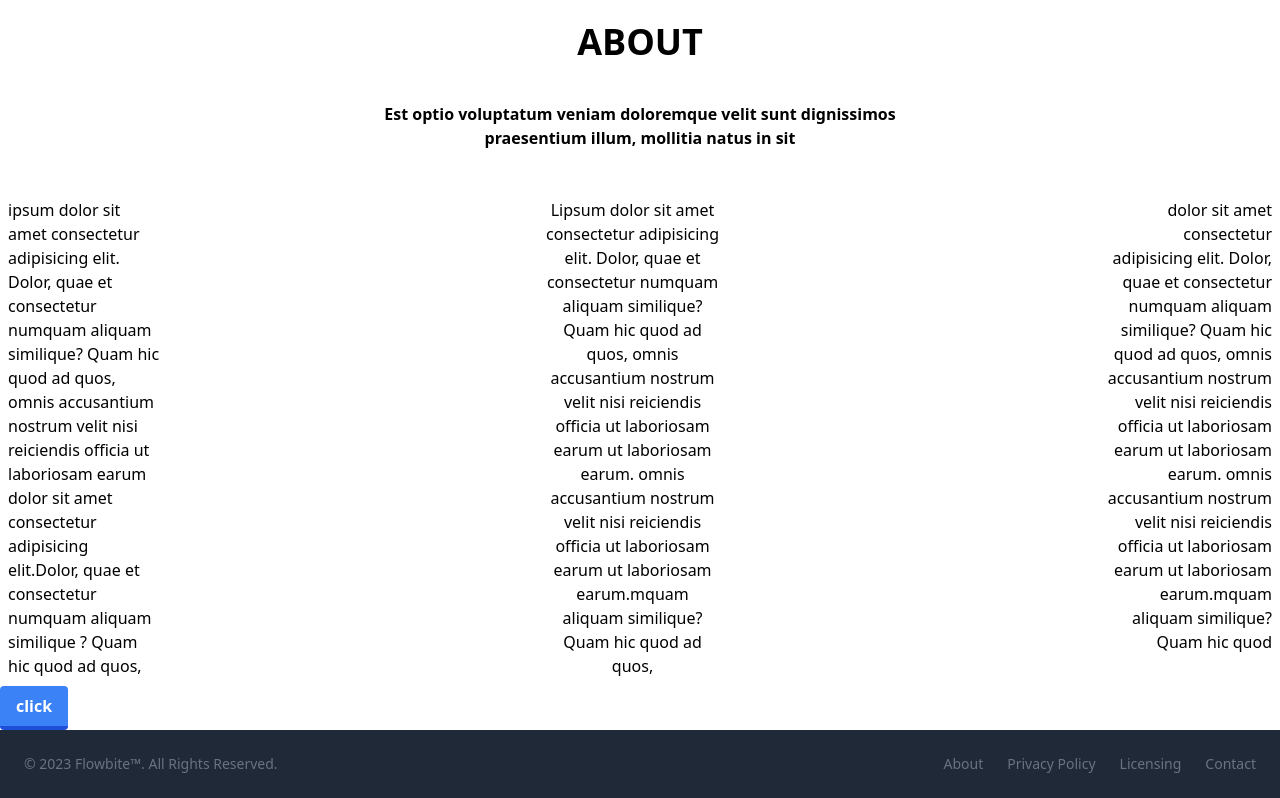
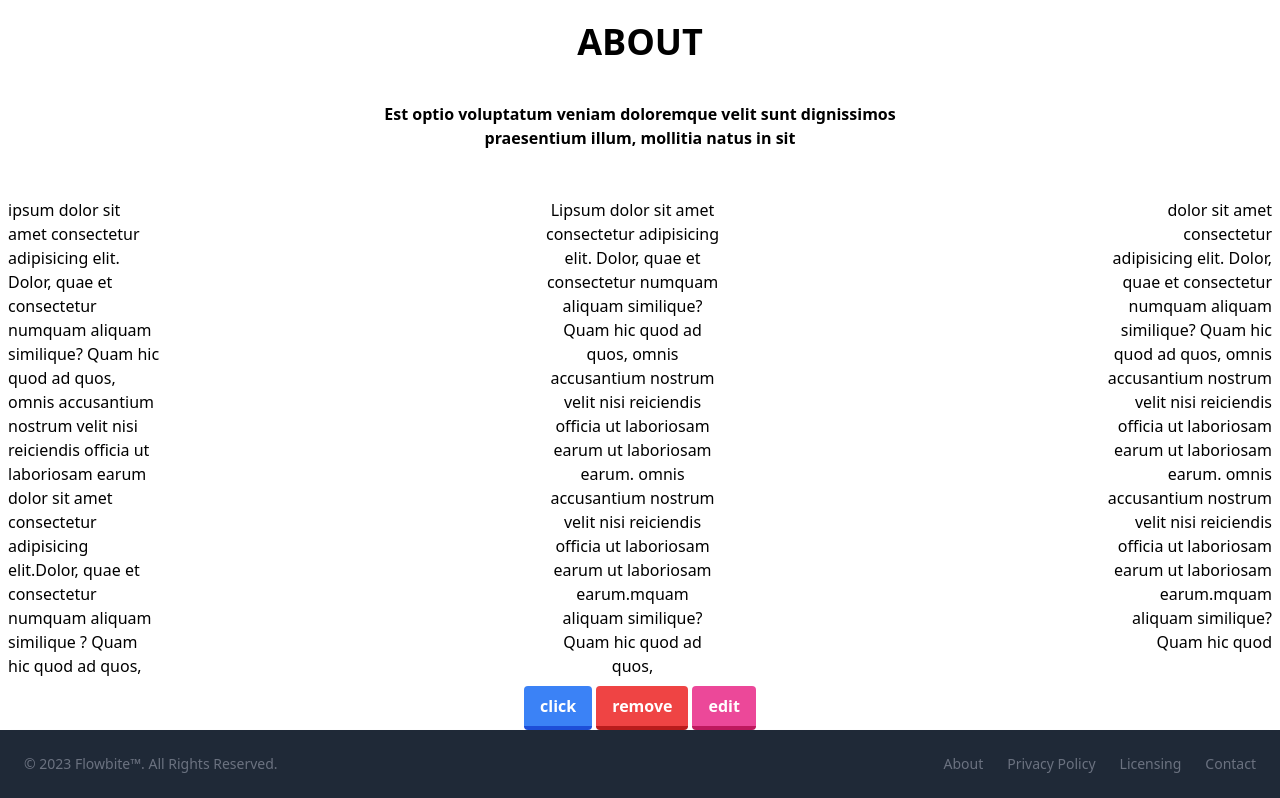
Before and after one commit to hosseinPaydara/test-app, a React (Create React App) app: page /about in a window 1280 px wide. Shown: the part 378-1176 px from the top of the page. Built offline with nearby package versions, Linux system fonts and the light colour scheme.

Commit message:
Create  Button

```diff
--- a/src/pages/about/About.jsx
+++ b/src/pages/about/About.jsx
@@ -30,10 +30,12 @@ export default function About() {
           reiciendis officia ut laboriosam earum ut laboriosam
           earum.mquam aliquam similique? Quam hic quod </p>
       </div>
-      <div>
+      <div className='flex flex-row gap-1 justify-center'>
         <button  className="bg-blue-500 hover:bg-blue-400 text-white font-bold py-2 px-4 border-b-4 border-blue-700 hover:border-blue-500 rounded">click</button>
+        <button  className="bg-red-500 hover:bg-red-400 text-white font-bold py-2 px-4 border-b-4 border-red-700 hover:border-red-500 rounded">remove </button>
+        <button  className="bg-pink-500 hover:bg-pink-400 text-white font-bold py-2 px-4 border-b-4 border-pink-700 hover:border-pink-500 rounded">edit </button>
+      </div>
         <Footer/>
-      </div>
     </>
   )
 }
```
